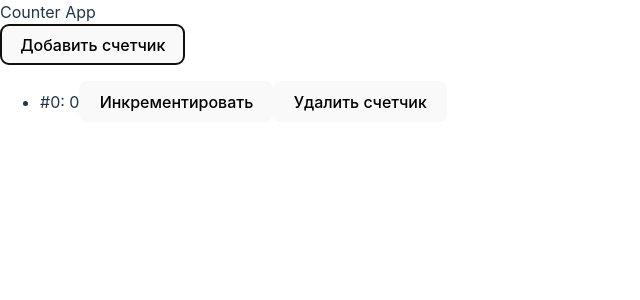
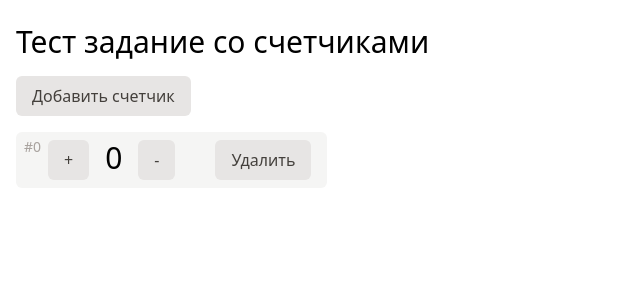
Before and after one commit to ilyasudakov/counter-test-datagile, a React (Vite) app: page / in a window 1280 px wide. Both pictures are taken after a click on the button "Добавить счетчик". Shown: the top 300 px of the page, without its empty margins (0-640 px from the left). Built offline with nearby package versions, Linux system fonts and the light colour scheme.

Commit message:
Add design & logic for incrementing, decrementing, adding & removing counters

```diff
--- a/package.json
+++ b/package.json
@@ -18,6 +18,9 @@
     "@types/react": "^18.0.17",
     "@types/react-dom": "^18.0.6",
     "@vitejs/plugin-react": "^2.0.1",
+    "autoprefixer": "^10.4.8",
+    "postcss": "^8.4.16",
+    "tailwindcss": "^3.1.8",
     "typescript": "^4.6.4",
     "vite": "^3.0.7"
   }
--- /dev/null
+++ b/postcss.config.cjs
@@ -0,0 +1,6 @@
+module.exports = {
+  plugins: {
+    tailwindcss: {},
+    autoprefixer: {},
+  },
+}
--- a/src/App.tsx
+++ b/src/App.tsx
@@ -1,10 +1,10 @@
-import Counter from './components/counter';
+import Counters from './components/Counters';
 
 function App() {
   return (
-    <div>
-      Counter App
-      <Counter />
+    <div className="container mx-auto py-6 grid gap-4 px-4">
+      <h1 className="text-3xl">Тест задание со счетчиками</h1>
+      <Counters />
     </div>
   );
 }
--- /dev/null
+++ b/src/components/Button.tsx
@@ -0,0 +1,18 @@
+export default function Button({
+  children,
+  onClick,
+  className = '',
+}: {
+  children: React.ReactNode;
+  onClick?: () => void;
+  className?: string;
+}) {
+  return (
+    <button
+      className={`bg-stone-200 text-stone-700 rounded-md px-4 py-2 cursor-pointer ${className}`}
+      onClick={onClick}
+    >
+      {children}
+    </button>
+  );
+}
--- a/src/components/counter/counterReducer.ts
+++ b/src/components/Counters/counterReducer.ts
@@ -2,6 +2,7 @@ import { AnyAction } from '@reduxjs/toolkit';
 import { RootState } from '../../store';
 import {
   ADD_COUNTER,
+  DECREMENT_COUNTER,
   INCREMENT_COUNTER,
   REMOVE_COUNTER,
 } from './counterActions';
@@ -57,6 +58,18 @@ export default function counterReducer(
         },
       };
     }
+    case DECREMENT_COUNTER: {
+      return {
+        ...state,
+        counters: {
+          ...state.counters,
+          [action.payload]: {
+            ...state.counters[action.payload],
+            count: state.counters[action.payload].count - 1,
+          },
+        },
+      };
+    }
     default:
       return state;
   }
--- /dev/null
+++ b/src/components/Counters/index.tsx
@@ -0,0 +1,73 @@
+import { connect, ConnectedProps } from 'react-redux';
+import { RootState } from '../../store';
+import Button from '../Button';
+import {
+  addCounter,
+  incrementCounter,
+  removeCounter,
+  decrementCounter,
+} from './counterActions';
+
+function Counters({ addCounter, counterList }: CountersProps) {
+  return (
+    <div>
+      <Button onClick={addCounter}>Добавить счетчик</Button>
+      <ul className="grid gap-4 mt-4 items-start">
+        {Object.entries(counterList).map(([id, data]) => (
+          <li key={data.counterId}>
+            <ConnectedCounter {...data} />
+          </li>
+        ))}
+      </ul>
+    </div>
+  );
+}
+
+// Counters HOC
+const connector = connect(
+  (state: RootState) => ({ counterList: state.counters }),
+  { addCounter, removeCounter, incrementCounter, decrementCounter }
+);
+type CountersProps = ConnectedProps<typeof connector>;
+export default connector(Counters);
+
+function Counter({
+  count,
+  counterId,
+  incrementCounter,
+  decrementCounter,
+  removeCounter,
+}: CounterProps) {
+  return (
+    <div className="bg-stone-100 flex gap-4 rounded-md px-4 py-2 w-fit relative pl-[2rem]">
+      <div className="text-sm text-stone-400 absolute top-[5px] left-[8px]">{`#${counterId}`}</div>
+      <Button
+        className="rounded-[25px]"
+        onClick={() => incrementCounter(counterId)}
+      >
+        +
+      </Button>
+      <div className="text-3xl">{count}</div>
+      <Button
+        className="rounded-[25px]"
+        onClick={() => decrementCounter(counterId)}
+      >
+        -
+      </Button>
+      <Button className="ml-6" onClick={() => removeCounter(counterId)}>
+        Удалить
+      </Button>
+    </div>
+  );
+}
+
+// Counter Item HOC
+const connectorCounter = connect(
+  (state: RootState, ownProps: CountersProps['counterList'][string]) => ({
+    count: ownProps.count,
+    counterId: ownProps.counterId,
+  }),
+  { addCounter, removeCounter, incrementCounter, decrementCounter }
+);
+type CounterProps = ConnectedProps<typeof connectorCounter>;
+const ConnectedCounter = connectorCounter(Counter);
--- a/src/components/counter/index.tsx
+++ /dev/null
@@ -1,42 +0,0 @@
-import { useEffect } from 'react';
-import { connect, ConnectedProps } from 'react-redux';
-import { RootState } from '../../store';
-import { addCounter, incrementCounter, removeCounter } from './counterActions';
-
-function Counter({
-  addCounter,
-  counterList,
-  removeCounter,
-  incrementCounter,
-}: CounterProps) {
-  console.log(Object.entries(counterList));
-
-  return (
-    <div>
-      <button onClick={addCounter}>Добавить счетчик</button>
-      <ul>
-        {Object.entries(counterList).map(([id, { count, counterId }]) => (
-          <li key={counterId}>
-            {`#${id}: ${count}`}
-            <button onClick={() => incrementCounter(counterId)}>
-              Инкрементировать
-            </button>
-            <button onClick={() => removeCounter(counterId)}>
-              Удалить счетчик
-            </button>
-          </li>
-        ))}
-      </ul>
-    </div>
-  );
-}
-
-// connect HOC
-const connector = connect(
-  (state: RootState) => ({
-    counterList: state.counters,
-  }),
-  { addCounter, removeCounter, incrementCounter }
-);
-type CounterProps = ConnectedProps<typeof connector>;
-export default connector(Counter);
--- a/src/index.css
+++ b/src/index.css
@@ -1,69 +1,6 @@
+@tailwind base;
+@tailwind components;
+@tailwind utilities;
+
 :root {
-  font-family: Inter, Avenir, Helvetica, Arial, sans-serif;
-  font-size: 16px;
-  line-height: 24px;
-  font-weight: 400;
-
-  color-scheme: light dark;
-  color: rgba(255, 255, 255, 0.87);
-  background-color: #242424;
-
-  font-synthesis: none;
-  text-rendering: optimizeLegibility;
-  -webkit-font-smoothing: antialiased;
-  -moz-osx-font-smoothing: grayscale;
-  -webkit-text-size-adjust: 100%;
 }
-
-a {
-  font-weight: 500;
-  color: #646cff;
-  text-decoration: inherit;
-}
-a:hover {
-  color: #535bf2;
-}
-
-body {
-  margin: 0;
-  display: flex;
-  min-width: 320px;
-  min-height: 100vh;
-}
-
-h1 {
-  font-size: 3.2em;
-  line-height: 1.1;
-}
-
-button {
-  border-radius: 8px;
-  border: 1px solid transparent;
-  padding: 0.6em 1.2em;
-  font-size: 1em;
-  font-weight: 500;
-  font-family: inherit;
-  background-color: #1a1a1a;
-  cursor: pointer;
-  transition: border-color 0.25s;
-}
-button:hover {
-  border-color: #646cff;
-}
-button:focus,
-button:focus-visible {
-  outline: 4px auto -webkit-focus-ring-color;
-}
-
-@media (prefers-color-scheme: light) {
-  :root {
-    color: #213547;
-    background-color: #ffffff;
-  }
-  a:hover {
-    color: #747bff;
-  }
-  button {
-    background-color: #f9f9f9;
-  }
-}
--- a/src/store/index.ts
+++ b/src/store/index.ts
@@ -1,5 +1,5 @@
 import { configureStore } from '@reduxjs/toolkit';
-import counterReducer from '../components/counter/counterReducer';
+import counterReducer from '../components/Counters/counterReducer';
 
 const store = configureStore({
   reducer: counterReducer,
--- /dev/null
+++ b/tailwind.config.cjs
@@ -0,0 +1,8 @@
+/** @type {import('tailwindcss').Config} */
+module.exports = {
+  content: ['./index.html', './src/**/*.{js,ts,jsx,tsx}'],
+  theme: {
+    extend: {},
+  },
+  plugins: [],
+};
```
Also changed, not shown: src/components/Counters/counterActions.ts (renamed from src/components/counter/counterActions.ts), 1 other file (tests, documents, lock files or other folders).
